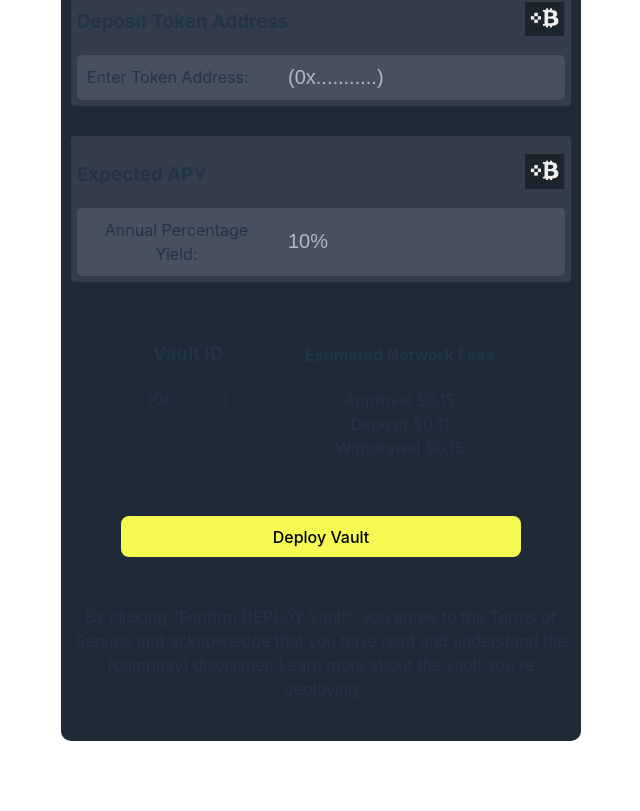
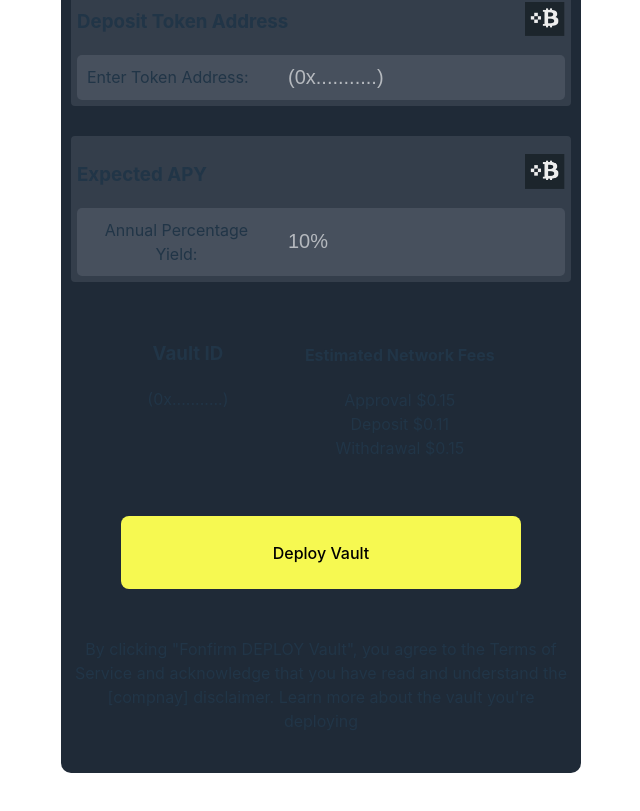
Before and after one commit to milojeBtc/ERC4626_Deployer_frontend, a React (Create React App) app: page / in a window 1280 px wide. Shown: the part 690-1501 px from the top of the page, without its empty margins (319-959 px from the left). Before the commit the page ends 1473 px from the top, so only its background shows below. Built offline with nearby package versions, Linux system fonts and the light colour scheme.

Commit message:
udpate the package.json and add the loading button

```diff
--- a/package.json
+++ b/package.json
@@ -1,5 +1,5 @@
 {
-  "name": "llm-pay-on-demand",
+  "name": "covault-frontend",
   "version": "0.1.0",
   "private": true,
   "dependencies": {
--- a/src/App.jsx
+++ b/src/App.jsx
@@ -1,7 +1,4 @@
 import React, { useEffect, useState } from "react";
-import io from "socket.io-client";
-import { control_abi } from "./abi/control_abi.js";
-import { token_abi } from "./abi/token_abi.js";
 import { ethers } from "ethers";
 import { ClipLoader } from "react-spinners";
 import {
@@ -106,8 +103,10 @@ function App() {
   };
 
   const deployTokenVault = async () => {
+    setLoading(true);
     if (!walletAddress) {
       setErrorMessage("Please connect your MetaMask wallet first.");
+      setLoading(false);
       return;
     }
 
@@ -151,10 +150,12 @@ function App() {
             )
             .then((address) => {
               setDeployedVault(address);
+              setLoading(false);
             });
         })
         .catch((error) => {
           console.log("Error occured:", error);
+          setLoading(false);
         });
     }
   };
@@ -260,24 +261,40 @@ function App() {
             />
           </div>
 
-          <div style={{ display: "flex", justifyContent: "space-evenly", width: "100%"}}>
-            <div style={{padding: "0px"}}>
+          <div
+            style={{
+              display: "flex",
+              justifyContent: "space-evenly",
+              width: "100%",
+            }}
+          >
+            <div style={{ padding: "0px" }}>
               <h3>Vault ID</h3>
               <div>(0x...........)</div>
             </div>
             <div>
               <h4>Estimated Network Fees</h4>
               <div>
-                <div>Approval   $0.15</div>
-                <div>Deposit    $0.11</div>
+                <div>Approval $0.15</div>
+                <div>Deposit $0.11</div>
                 <div>Withdrawal $0.15</div>
               </div>
             </div>
           </div>
-          <button onClick={deployTokenVault} style={{width: "80%", backgroundColor: "#F6F951", color: "black"}}>Deploy Vault</button>
-          <div style={{paddingBottom: "30px"}}>
-          By clicking "Fonfirm DEPLOY Vault", you agree to the Terms of Service and acknowledge that you have read and understand the [compnay] disclaimer.
-          Learn more about the vault you're deploying
+          <button
+            onClick={deployTokenVault}
+            style={{ width: "80%", backgroundColor: "#F6F951", color: "black" }}
+          >
+            {!loading ? (
+              <p>Deploy Vault</p>
+            ) : (
+              <ClipLoader color={"#3498db"} size={20} />
+            )}
+          </button>
+          <div style={{ paddingBottom: "30px" }}>
+            By clicking "Fonfirm DEPLOY Vault", you agree to the Terms of
+            Service and acknowledge that you have read and understand the
+            [compnay] disclaimer. Learn more about the vault you're deploying
           </div>
         </div>
       </div>
```
